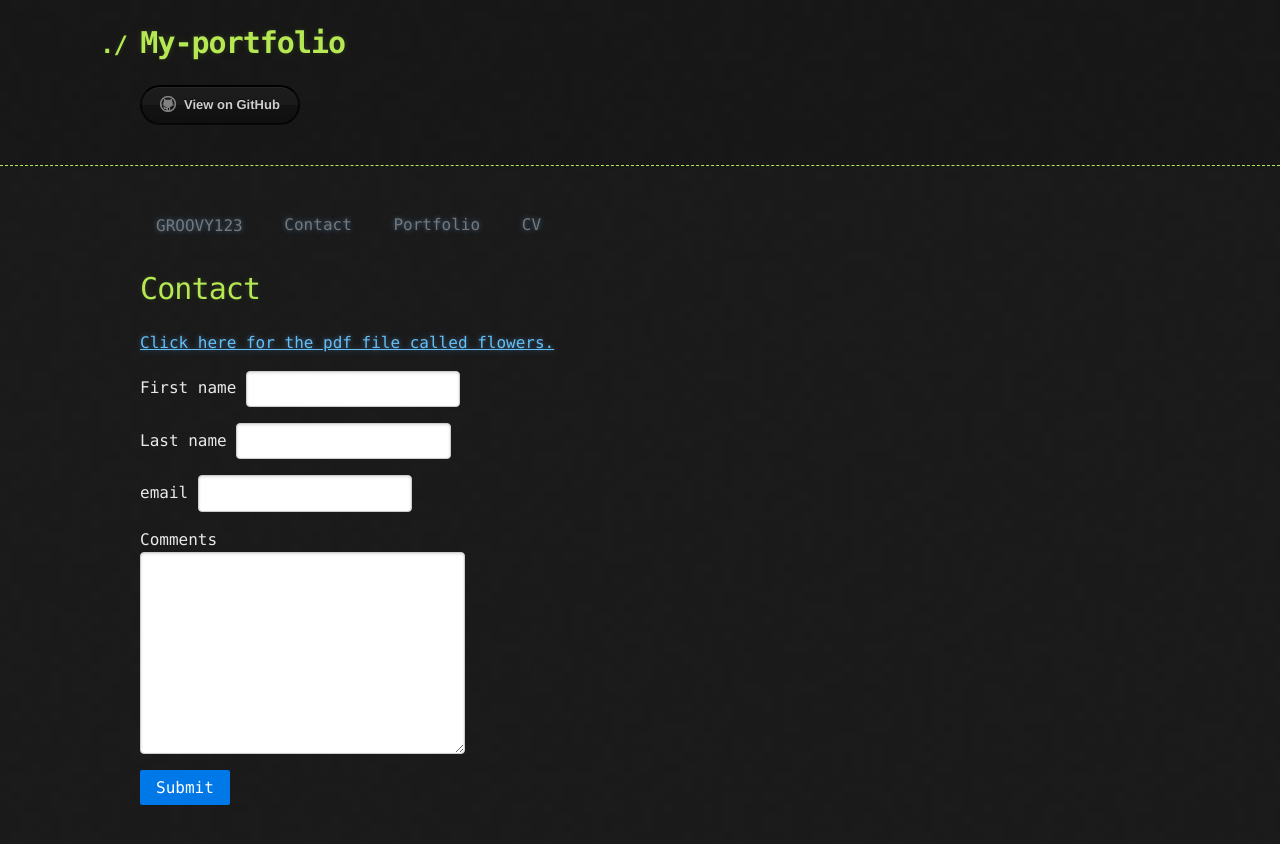
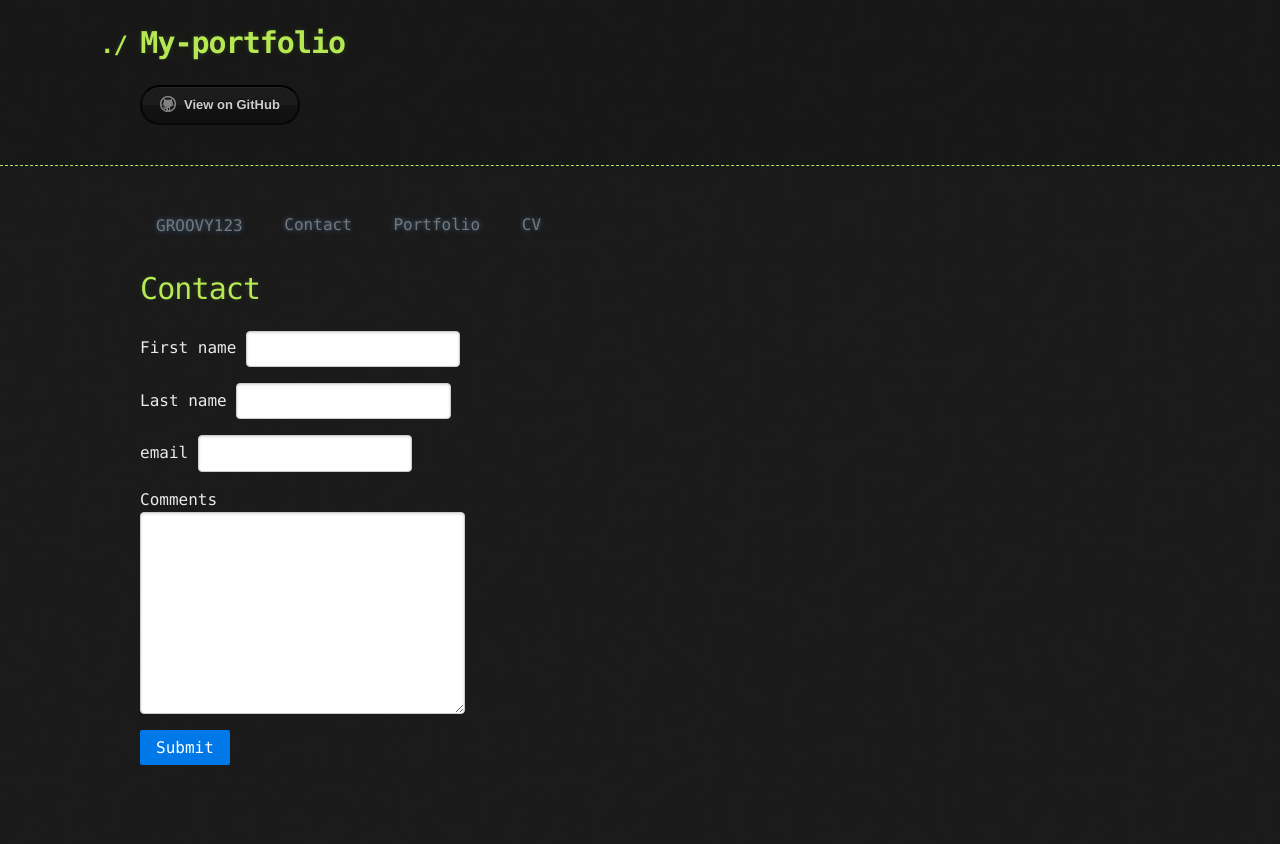
Before and after one commit to Grooovy123/My-portfolio, a Jekyll site: the page built from contact.md, in a window 1280 px wide. Shown: the top 844 px of the page. Built offline with Jekyll 4.4.1, drawn with Linux system fonts in a browser that asks for light colours; nearby versions of some CDN libraries; the repository's description, which GitHub fills in, is left out.

Commit message:
Update contact.md

```diff
--- a/contact.md
+++ b/contact.md
@@ -5,5 +5,3 @@ layout: contact
 
 
 # Contact
-
-<a href =".pdf">Click here for the pdf file called flowers.</a>
```
